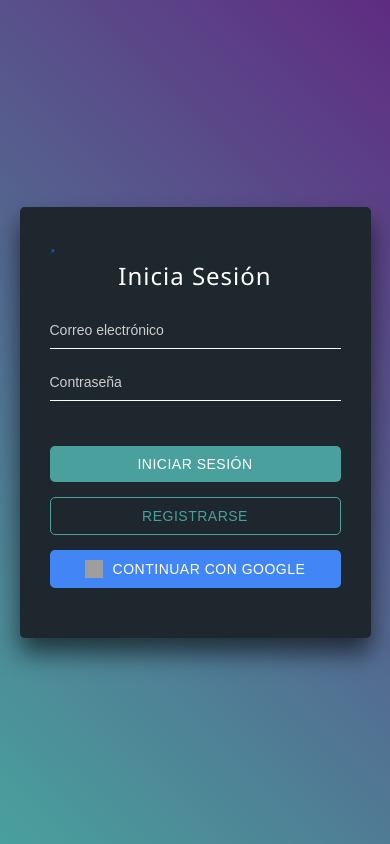
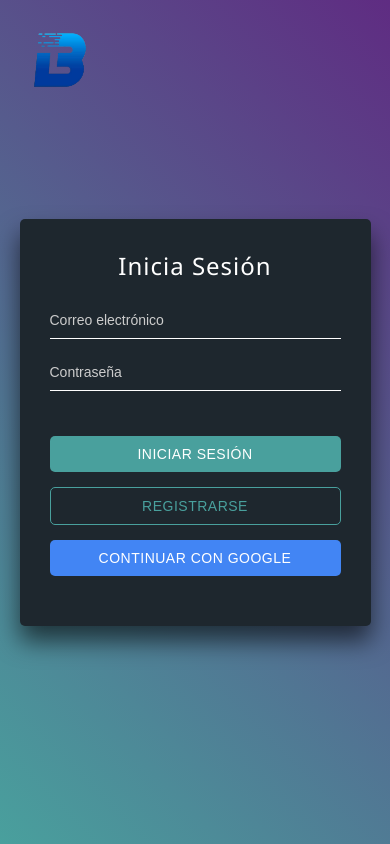
Before and after one commit to RocketLima/b2envios, a plain HTML site: page socios.html in a window 390 px wide. Drawn offline with Linux system fonts and the light colour scheme; grey boxes are pictures that could not be loaded.

Commit message:
nuevoscambios

```diff
--- a/css/stylologin.css
+++ b/css/stylologin.css
@@ -7,6 +7,14 @@ body {
   display: flex;
   justify-content: center;
   align-items: center;
+}
+
+.container .logo {
+  position: absolute;
+  top: 20px; /* Ajusta la distancia desde la parte superior */
+  left: 20px; /* Ajusta la distancia desde la izquierda */
+  width: 80px; /* Ajusta el ancho del logo según necesites */
+  height: auto; /* Mantiene la proporción del logo */
 }
 
 .container {
@@ -146,11 +154,5 @@ input::placeholder {
       font-size: 12px;
   }
 
-  .logo a {
-    display: block;
+
 }
-
-.logo img {
-    height: 5px;
-}
-}
--- a/socios.html
+++ b/socios.html
@@ -12,13 +12,8 @@
 
 </head>
 <body>
-    <div class="container">
-
-      <div class="logo">
-                    <a href="index.html">
-                        <img src="Imagenes/logo.png" alt="Logo de la Empresa">
-                    </a>
-                </div>
+   <div class="container">
+   <img src="Imagenes/logo.png" alt="Logo de la Empresa" alt="Logo de la Empresa" class="logo">
         <h2>Inicia Sesión</h2>
 
         <input type="email" id="email" placeholder="Correo electrónico">
@@ -27,10 +22,7 @@
         <div class="buttons">
             <button class="btn primary" onclick="loginConCorreo()">Iniciar sesión</button>
             <button class="btn secondary" onclick="registrarUsuario()">Registrarse</button>
-             <button class="btn google" onclick="loginConGoogle()">
-                <img src="http://googleusercontent.com/image_generation_content/0" alt="Google Icon">
-                Continuar con Google
-            </button>
+             <button class="btn google" onclick="loginConGoogle()"> Continuar con Google</button>
         </div>
 
         <p id="mensaje"></p>
```
Also changed, not shown: index.html (+1 -1 lines).
